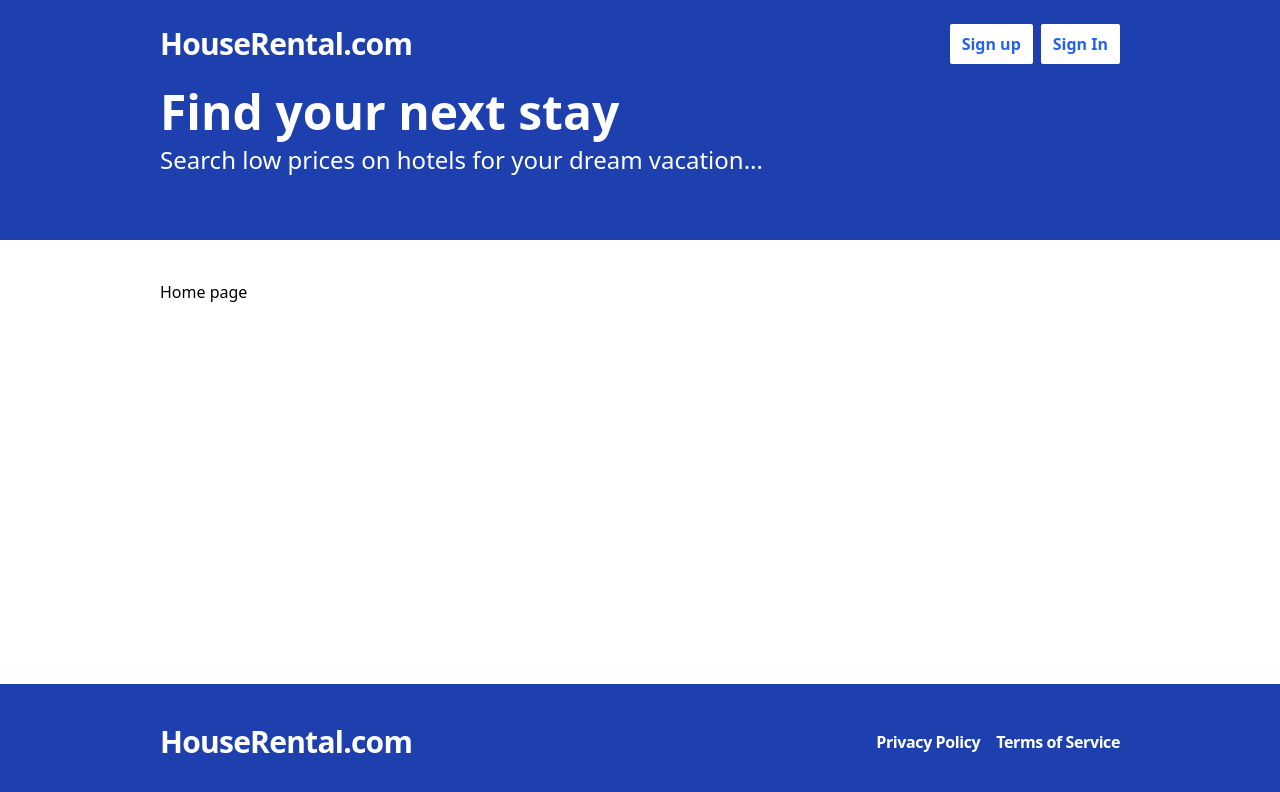
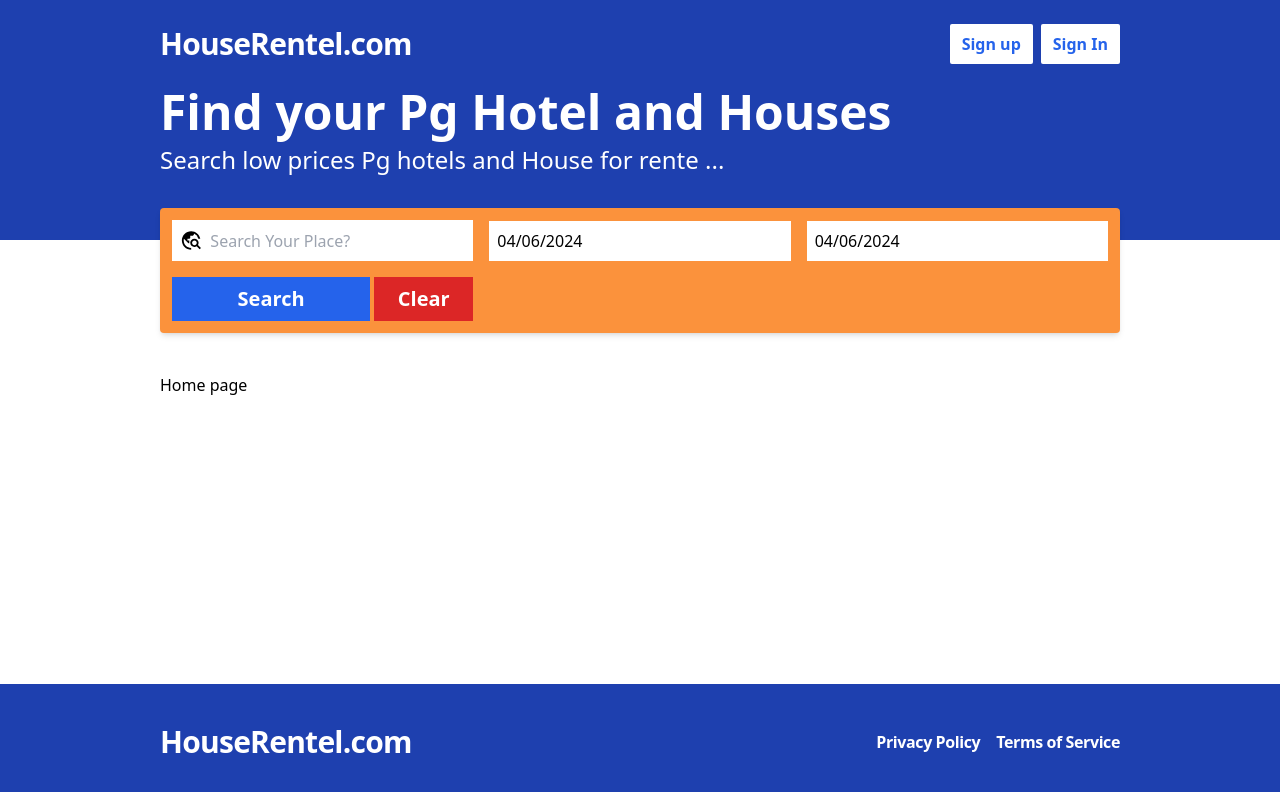
Before and after one commit to Mantuverma/house-pgRentalSystem, a React (Vite) app in the folder frontend/: page / in a window 1280 px wide. Shown: the top 792 px of the page. Built offline with nearby package versions, Linux system fonts and the light colour scheme; no server answers.

Commit message:
search bar completed

```diff
--- a/frontend/package.json
+++ b/frontend/package.json
@@ -13,6 +13,7 @@
     "axios": "^1.6.8",
     "dotenv": "^16.4.5",
     "react": "^18.2.0",
+    "react-datepicker": "^6.6.0",
     "react-dom": "^18.2.0",
     "react-hook-form": "^7.51.2",
     "react-icons": "^5.0.1",
@@ -22,6 +23,7 @@
   "devDependencies": {
     "@types/node": "^20.11.30",
     "@types/react": "^18.2.66",
+    "@types/react-datepicker": "^6.2.0",
     "@types/react-dom": "^18.2.22",
     "@typescript-eslint/eslint-plugin": "^7.2.0",
     "@typescript-eslint/parser": "^7.2.0",
--- a/frontend/src/components/Footer.tsx
+++ b/frontend/src/components/Footer.tsx
@@ -3,7 +3,7 @@
         <div className="bg-blue-800 py-6 md:py-10">
             <div className="container mx-auto flex flex-col md:flex-row justify-between items-center">
                 <span className="text-2xl md:text-3xl text-white font-bold tracking-tight mb-4 md:mb-0">
-                    HouseRental.com
+                    HouseRentel.com
                 </span>
                 <div className="text-white font-bold tracking-tight flex flex-col md:flex-row gap-4">
                     <p className="cursor-pointer mb-2 md:mb-0">Privacy Policy</p>
--- a/frontend/src/components/Header.tsx
+++ b/frontend/src/components/Header.tsx
@@ -7,7 +7,7 @@
         <div className="bg-blue-800  py-6">
             <div className="container mx-auto flex flex-col md:flex-row md:justify-between items-center">
                 <span className="text-3xl text-white font-bold tracking-tight">
-                    <Link to="/">HouseRental.com</Link>
+                    <Link to="/">HouseRentel.com</Link>
                 </span>
                 <span className="flex space-x-2">
                     {isLoggedIn ? (
--- a/frontend/src/components/Hero.tsx
+++ b/frontend/src/components/Hero.tsx
@@ -2,9 +2,9 @@
     return (
         <div className="bg-blue-800 pb-16">
             <div className="container mx-auto flex flex-col gap-2">
-                <h1 className="text-5xl text-white font-bold">Find your next stay</h1>
+                <h1 className="text-5xl text-white font-bold">Find your Pg Hotel and Houses</h1>
                 <p className="text-2xl text-white">
-                    Search low prices on hotels for your dream vacation...
+                    Search low prices Pg hotels and House for rente ...
                 </p>
             </div>
         </div>
--- /dev/null
+++ b/frontend/src/components/SearchBar copy.tsx
@@ -0,0 +1,113 @@
+import { FormEvent, useState } from "react";
+import { useSearchContext } from "../contexts/SearchContext";
+import { MdTravelExplore } from "react-icons/md";
+import DatePicker from "react-datepicker"
+import "react-datepicker/dist/react-datepicker.css";
+import { useNavigate } from "react-router-dom";
+
+const SearchBar = () => {
+  const navigate = useNavigate();
+  const search = useSearchContext();
+
+  const [destination, setDestination] = useState<string>(search.destination);
+  const [checkIn, setCheckIn] = useState<Date>(search.checkIn);
+  const [checkOut, setCheckOut] = useState<Date>(search.checkOut);
+  const [adultCount, setAdultCount] = useState<number>(search.adultCount);
+  const [childCount, setChildCount] = useState<number>(search.childCount);
+
+  const handleSubmit = (event: FormEvent) => {
+    event.preventDefault();
+    search.saveSearchValues(
+      destination,
+      checkIn,
+      checkOut,
+      adultCount,
+      childCount
+    );
+    navigate("/search");
+  };
+
+  const minDate = new Date();
+  const maxDate = new Date();
+  maxDate.setFullYear(maxDate.getFullYear() + 1);
+
+  return (
+    <form
+      onSubmit={handleSubmit}
+      className="-mt-8 p-3 bg-orange-400 rounded shadow-md grid grid-cols-2 lg:grid-cols-3 2xl:grid-cols-4 items-center gap-4"
+    >
+      <div className="flex flex-row items-center flex-1 bg-white p-2">
+        <MdTravelExplore size={25} className="mr-2" />
+        <input
+          placeholder="Search Your Place?"
+          className="text-md w-full focus:outline-none"
+          value={destination}
+          onChange={(event) => setDestination(event.target.value)}
+        />
+      </div>
+
+      {/* <div className="flex bg-white px-2 py-1 gap-2">
+        <label className="items-center flex">
+          Adults:
+          <input
+            className="w-full p-1 focus:outline-none font-bold"
+            type="number"
+            min={1}
+            max={20}
+            value={adultCount}
+            onChange={(event) => setAdultCount(parseInt(event.target.value))}
+          />
+        </label>
+        <label className="items-center flex">
+          Children:
+          <input
+            className="w-full p-1 focus:outline-none font-bold"
+            type="number"
+            min={0}
+            max={20}
+            value={childCount}
+            onChange={(event) => setChildCount(parseInt(event.target.value))}
+          />
+        </label>
+      </div> */}
+      <div>
+        <DatePicker
+          selected={checkIn}
+          onChange={(date) => setCheckIn(date as Date)}
+          selectsStart
+          startDate={checkIn}
+          endDate={checkOut}
+          minDate={minDate}
+          maxDate={maxDate}
+          placeholderText="Joining Date"
+          className="min-w-full bg-white p-2 focus:outline-none"
+          wrapperClassName="min-w-full"
+        />
+      </div>
+      <div>
+        <DatePicker
+          selected={checkOut}
+          onChange={(date) => setCheckOut(date as Date)}
+          selectsStart
+          startDate={checkIn}
+          endDate={checkOut}
+          minDate={minDate}
+          maxDate={maxDate}
+          placeholderText="Leaving  Date"
+          className="min-w-full bg-white p-2 focus:outline-none"
+          wrapperClassName="min-w-full"
+        />
+      </div>
+      <div className="flex gap-1">
+        <button className="w-2/3 bg-blue-600 text-white h-full p-2 font-bold text-xl hover:bg-blue-500">
+          Search
+        </button>
+        <button className="w-1/3 bg-red-600 text-white h-full p-2 font-bold text-xl hover:bg-red-500">
+          Clear
+        </button>
+      </div>
+    </form>
+  );
+};
+
+export default SearchBar;
--- a/frontend/src/layouts/Layout.tsx
+++ b/frontend/src/layouts/Layout.tsx
@@ -1,6 +1,7 @@
 import Footer from "../components/Footer"
 import Header from "../components/Header"
 import Hero from "../components/Hero"
+import SearchBar from "../components/SearchBar copy"
 
 interface props {
     children: React.ReactNode
@@ -10,6 +11,9 @@
     return <div className=" flex flex-col min-h-screen">
         <Header />
         <Hero />
+        <div className="container mx-auto">
+            <SearchBar />
+        </div>
         <div className=" container mx-auto py-10 flex-1">
             {children}
         </div>
--- a/frontend/src/main.tsx
+++ b/frontend/src/main.tsx
@@ -4,6 +4,7 @@
 import './index.css'
 import { QueryClient, QueryClientProvider } from 'react-query'
 import { AppContextProvider } from './contexts/AppContext.tsx'
+import { SearchContextProvider } from './contexts/SearchContext.tsx'
 
 const queryClient = new QueryClient({
   defaultOptions: {
@@ -17,7 +18,10 @@
   <React.StrictMode>
     <QueryClientProvider client={queryClient}>
       <AppContextProvider>
-        <App />
+        <SearchContextProvider>
+          <App />
+        </SearchContextProvider>
+
       </AppContextProvider>
     </QueryClientProvider>
   </React.StrictMode>,
```
Also changed, not shown: 1 other file (tests, documents, lock files or other folders).
